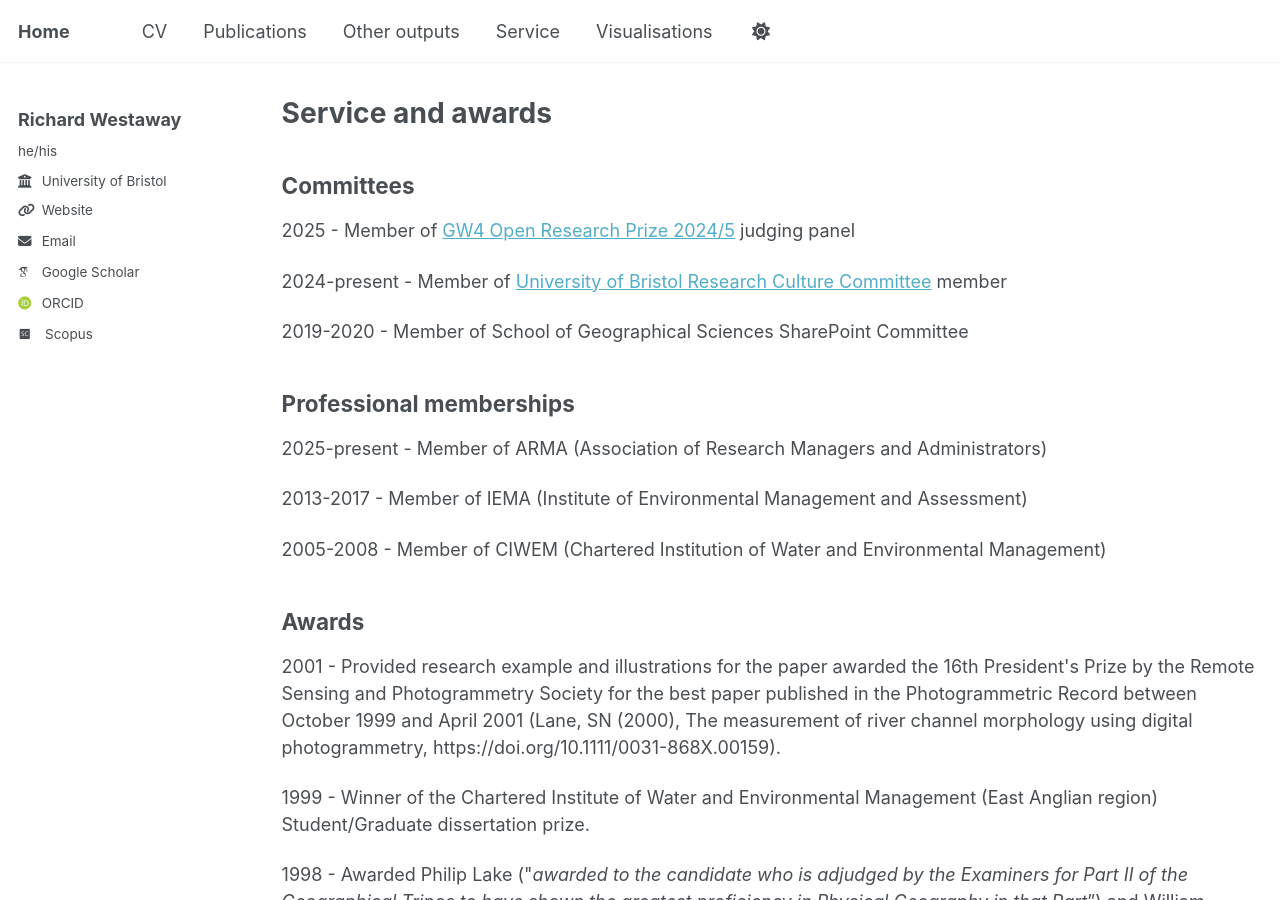
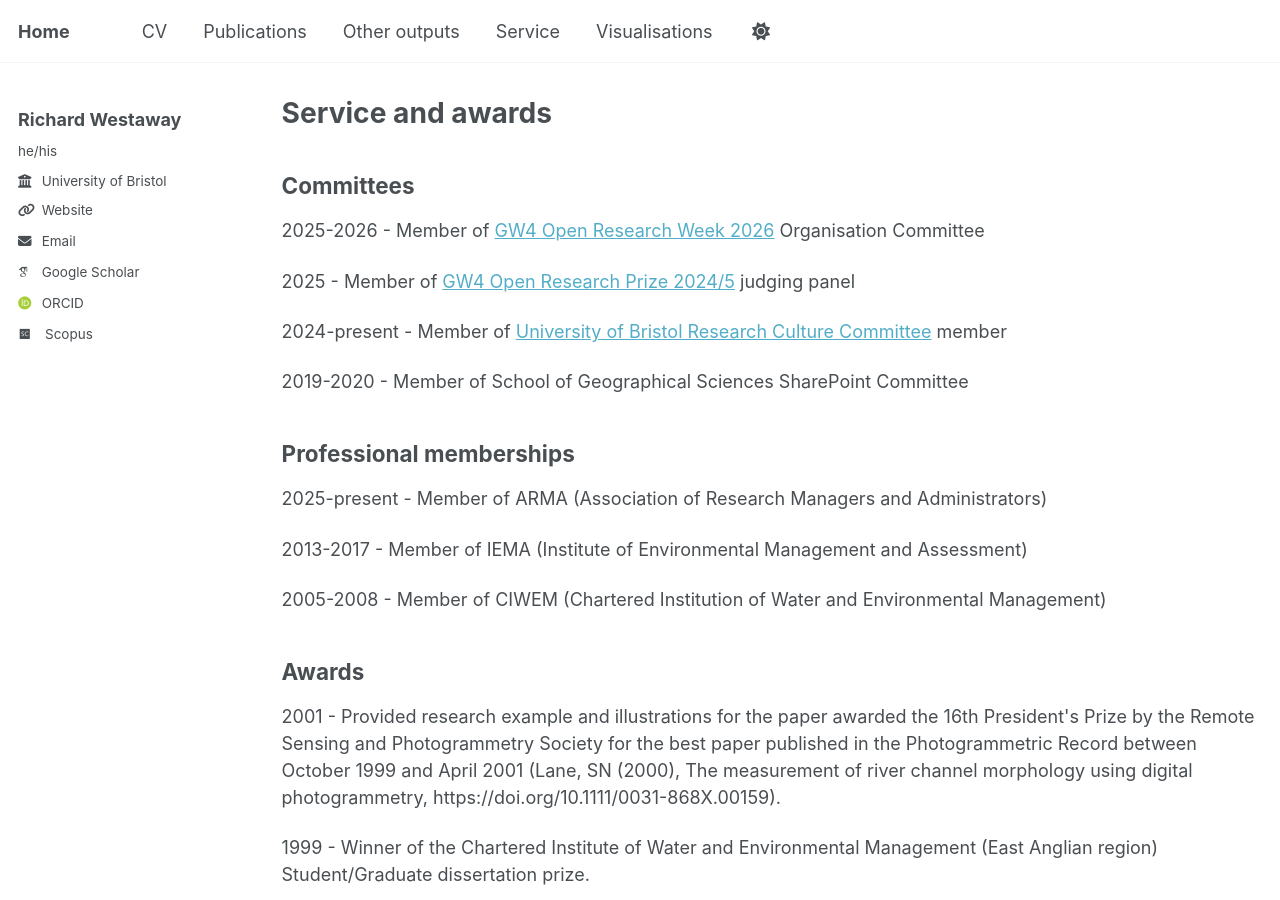
Before and after one commit to richardwestaway/richardwestaway.github.io, a Jekyll site: the page built from _pages/service.html, in a window 1280 px wide and 900 px high. Built offline with Jekyll 4.4.1, drawn with Linux system fonts in a browser that asks for light colours; some web fonts are replaced; comment, search, counter and statistics services are not loaded.

Commit message:
Update service.html

```diff
--- a/_pages/service.html
+++ b/_pages/service.html
@@ -11,7 +11,9 @@ author_profile: true
 
 <h2>Committees</h2>
 
-<p>2025 - Member of <a href="https://gw4.ac.uk/gw4openresearchprize24/" target="_blank" rel="noopener">GW4 Open Research Prize 2024/5</a> judging panel </p>
+<p>2025-2026 - Member of <a href="https://gw4.ac.uk/orw/" target="_blank" rel="noopener">GW4 Open Research Week 2026</a>  Organisation Committee</p>
+
+<p>2025 - Member of <a href="https://gw4.ac.uk/gw4openresearchprize24/" target="_blank" rel="noopener">GW4 Open Research Prize 2024/5</a> judging panel</p>
 
 <p>2024-present - Member of <a href="https://www.bristol.ac.uk/research/environment/research-culture-committee/" target="_blank" rel="noopener">University of Bristol Research Culture Committee</a> member</p>
 
```
